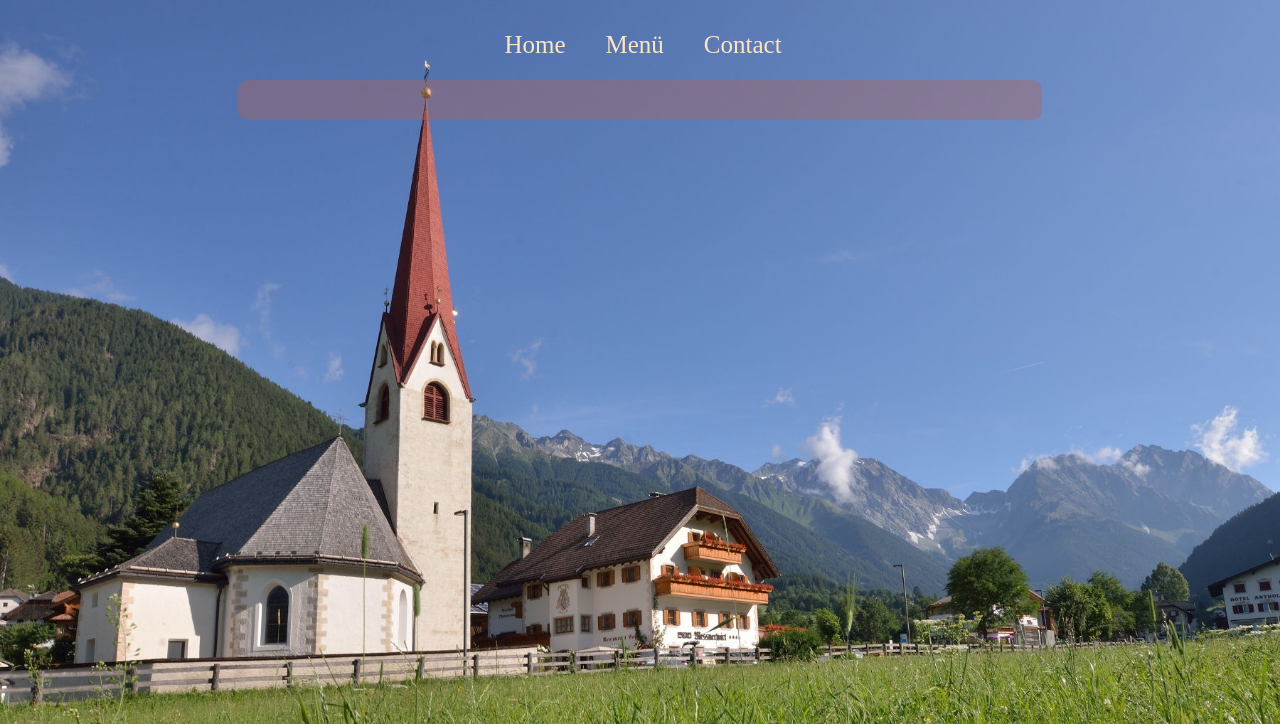
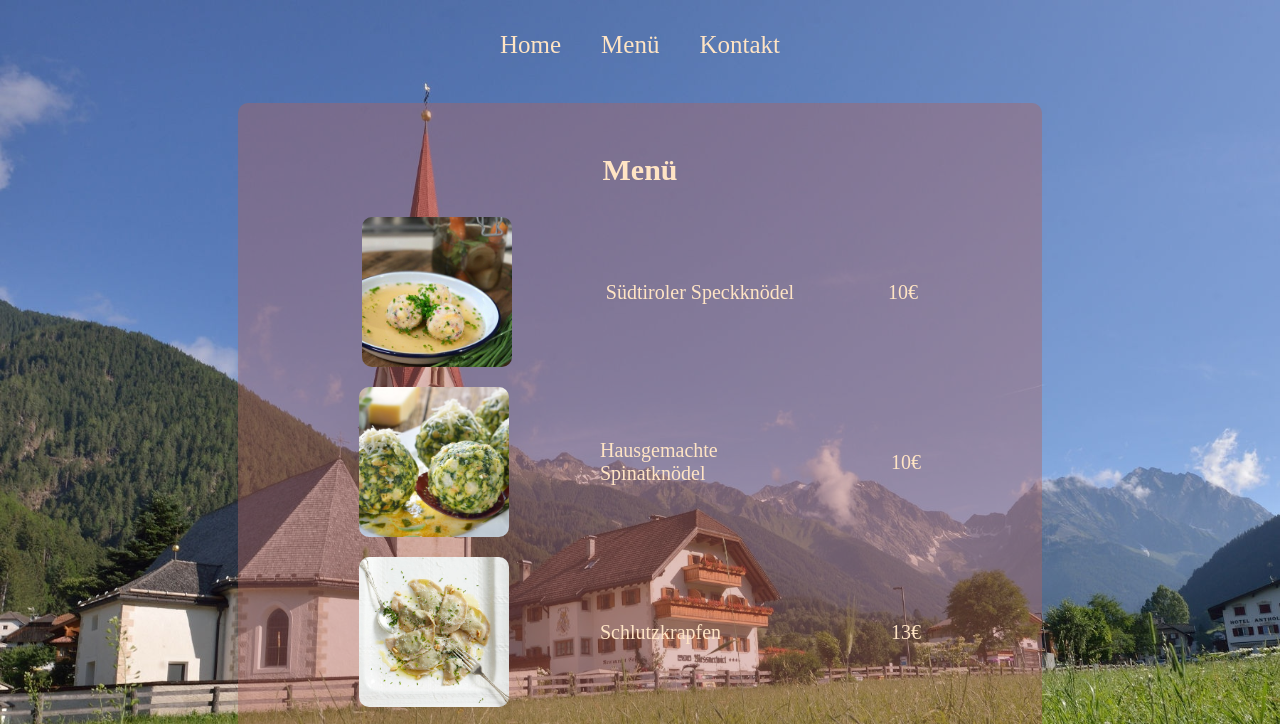
Before and after one commit to Rubatore/restaurant, a website built with webpack: page dist/index.html in a window 1280 px wide. Both pictures are taken after a click on the element "Menü". Shown: the top 724 px of the page. Built offline with nearby package versions, Linux system fonts and the light colour scheme.

Commit message:
finished side, only 1 javascript-file

```diff
--- a/src/index.js
+++ b/src/index.js
@@ -1,9 +1,8 @@
 function home(container) {
   container.innerHTML = `
           <h3>HERZLICH WILLKOMMEN BEIM MESSNERWIRT*** IN ANTHOLZ</h3>
-          <div class="textcontent">
           <h4>Über uns</h4>
-          <a>
+          <p>
             Inmitten des Antholzertales in Südtirol, umrahmt von der mächtigen
             Rieserfernergruppe, dem Kronplatz und den Dolomiten, liegen unser
             Hotel und das Messnerwirtsgut. Unsere Gäste schwärmen besonders von
@@ -11,7 +10,7 @@ function home(container) {
             echter Gastfreundschaft und Herzlichkeit und den kulinarisch
             kreativen Köstlichkeiten aus frischen, natürlichen Produkten unseres
             Bauernhofs.
-          </a>
+          </p>
           <p> Wir freuen uns auf Sie! </p>
           <h4>Öffnungszeiten</h4>
           <p>Dienstag bis Sonntag: 12-14 Uhr und 18 bis 21 Uhr</br>Montag Ruhetag</p>
@@ -21,40 +20,95 @@ function home(container) {
 }
 function menu(container) {
   container.innerHTML = `
-            `;
+  <h3>Menü</h3>
+  <p>
+  <div class="foodcontainer">
+    <div class="food"
+    style="background: url('../images/tiroler-speckknoedel-img-133349.jpg')
+    no-repeat center;
+    background-size: cover;">
+    </div>
+    <div class="footdescription">Südtiroler Speckknödel</div>
+    <div class="price">10€</div>
+  </div>
+  </p>
+  <div class="foodcontainer">
+    <div class="food"
+    style="background: url('../images/spinatknoedel-e1662105655573.jpg')
+    no-repeat center;
+    background-size: cover;">
+    </div>
+    <div class="fooddescription">Hausgemachte Spinatknödel</div>
+    <div class="price">10€</div>
+  </div>
+  </p>
+  <p>
+  <div class="foodcontainer">
+    <div class="food"
+    style="background: url('../images/schlutzkrapfen-3e2c0f2592c2d8775d4aff25d4007517-et2011091122-jpg--4889-.jpg')
+    no-repeat center;
+    background-size: cover;">
+    </div>
+    <div class="fooddescription">Schlutzkrapfen</div>
+    <div class="price">13€</div>
+  </div>
+  </p>
+  <p>
+  <div class="foodcontainer">
+    <div class="food"
+    style="background: url('../images/J_Tiroler_Gröstl.jpg')
+    no-repeat center;
+    background-size: cover;">
+    </div>
+    <div class="fooddescription">Tiroler Gröstl</div>
+    <div class="price">14€</div>
+  </div>
+  </p>
+  <p>
+  <div class="foodcontainer">
+    <div class="food"
+    style="background: url('../images/hirschrueckensteak-default.jpg')
+    no-repeat center;
+    background-size: cover;">
+    </div>
+    <div class="fooddescription">Antholzer Hirschrückensteak</div>
+    <div class="price">33€</div>
+  </div>
+  </p>
+  <p>
+  <div class="foodcontainer">
+    <div class="food"
+    style="background: url('../images/Recipe_178.jpg')
+    no-repeat center;
+    background-size: cover;">
+    </div>
+    <div class="fooddescription">Zwiebelrostbraten</div>
+    <div class="price">25€</div>
+  </div>
+  </p>
+  <p>
+`;
 }
 function contact(container) {
   container.innerHTML = `
-          <h3>HERZLICH WILLKOMMEN BEIM MESSNERWIRT*** IN ANTHOLZ</h3>
-          <div class="textcontent">
-          <h4>Über uns</h4>
-          <a>
-            Inmitten des Antholzertales in Südtirol, umrahmt von der mächtigen
-            Rieserfernergruppe, dem Kronplatz und den Dolomiten, liegen unser
-            Hotel und das Messnerwirtsgut. Unsere Gäste schwärmen besonders von
-            der heimeligen Atmosphäre, gepaart mit noch ursprünglicher und
-            echter Gastfreundschaft und Herzlichkeit und den kulinarisch
-            kreativen Köstlichkeiten aus frischen, natürlichen Produkten unseres
-            Bauernhofs.
-          </a>
-          <p> Wir freuen uns auf Sie! </p>
-          <h4>Öffnungszeiten</h4>
-          <p>Dienstag bis Sonntag: 12-14 Uhr und 18 bis 21 Uhr</br>Montag Ruhetag</p>
-          <h4>Adresse</h4>
-          <p>Niedertaler Straße, 5, 39030 Antholz Niedertal</br> Provinz Bozen - Südtirol, Italien</p>
-          `;
+          <h3>Kontakt</h3>
+          <p>
+          <i class="fa-solid fa-phone"></i>+39 0474 492 144
+          </p>
+          <p>
+          <i class="fa-solid fa-envelope"></i>info@hotelmessnerwirt.com
+          </p>
+  `;
 }
 window.addEventListener("load", () => {
   let content = document.getElementById("content");
   content.innerHTML = `
-    <div class="background">
       <div class="header">
         <div class="item" id="home">Home</div>
         <div class="item" id="menu">Menü</div>
-        <div class="item" id="contact">Contact</div>
+        <div class="item" id="contact">Kontakt</div>
       </div>
       <div class="container"></div>
-    </div>
   `;
   let container = document.querySelector(".container");
   home(container);
--- a/src/styles.css
+++ b/src/styles.css
@@ -1,18 +1,16 @@
 body {
   margin: 0;
-}
-.background {
   background: url("../images/78b47f14e32aa57afc482c9d9fd8af2a.jpg") no-repeat
     center fixed;
   background-position-y: 25%;
   background-size: cover;
-  height: 100vh;
+  padding: 20px;
+}
+#content {
   display: flex;
   flex-direction: column;
-  padding: 20px;
 }
 .header {
-  position: fixed;
   left: 50%;
   right: 50%;
   font-size: 25px;
@@ -24,6 +22,9 @@ body {
   justify-content: center;
   align-items: center;
 }
+i {
+  margin: 10px;
+}
 .item:hover {
   background-color: rgba(174, 97, 90, 0.4);
   cursor: pointer;
@@ -32,13 +33,34 @@ body {
   padding: 0 20px;
   border-radius: 10px;
 }
+h3 {
+  font-size: 30px;
+}
+h4 {
+  font-size: 25px;
+}
 .container {
+  font-size: 20px;
   align-self: center;
   text-align: center;
   color: bisque;
   width: clamp(400px, 60%, 900px);
-  margin-top: 60px;
+  margin-top: 40px;
   border-radius: 10px;
   background-color: rgba(174, 97, 90, 0.4);
   padding: 20px 30px;
 }
+.foodcontainer {
+  display: flex;
+  justify-content: space-evenly;
+  align-items: center;
+}
+.food {
+  height: 150px;
+  width: 150px;
+  border-radius: 10px;
+}
+.fooddescription {
+  width: 200px;
+  text-align: left;
+}
```
Also changed, not shown: dist/index.html, dist/main.js, images/J_Tiroler_Gröstl.jpg (added), images/Recipe_178.jpg (added), images/hirschrueckensteak-default.jpg (added), images/schlutzkrapfen-3e2c0f2592c2d8775d4aff25d4007517-et2011091122-jpg--4889-.jpg (added), images/spinatknoedel-e1662105655573.jpg (added), images/tiroler-speckknoedel-img-133349.jpg (added).
